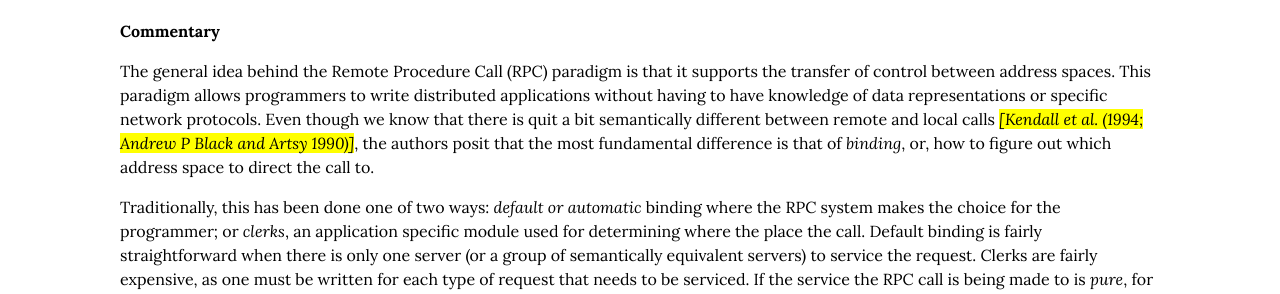
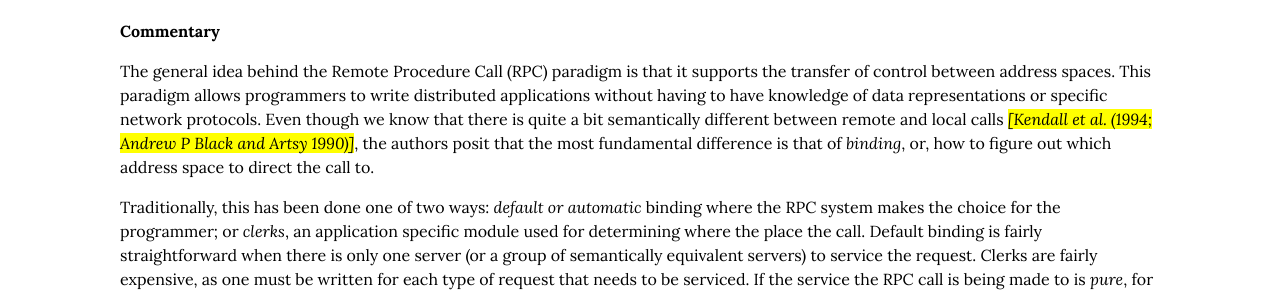
Before and after one commit to cmeiklejohn/cmeiklejohn.github.io, a Jekyll site: the page built from _posts/2016-03-06-hermes.markdown, in a window 1280 px wide and 900 px high. Shown: the part 337-631 px from the top of the window. Built offline with Jekyll 4.4.1, drawn with Linux system fonts in a browser that asks for light colours; comment, search, counter and statistics services are not loaded.

Commit message:
hermes spelling/typo fix
keep up the great work

```diff
--- a/_posts/2016-03-06-hermes.markdown
+++ b/_posts/2016-03-06-hermes.markdown
@@ -13,7 +13,7 @@ _This is one post in a series about programming models and languages for distrib
 <li><p><em>Implementing Location Independent Invocation</em>, Black, Andrew P and Artsy, Yeshayahu, IEEE Transactions on Parallel and Distributed Systems, 1990 <span class="citation">Andrew P Black and Artsy (1990)</span>.</p></li>
 </ul>
 <h2 id="commentary">Commentary</h2>
-<p>The general idea behind the Remote Procedure Call (RPC) paradigm is that it supports the transfer of control between address spaces. This paradigm allows programmers to write distributed applications without having to have knowledge of data representations or specific network protocols. Even though we know that there is quit a bit semantically different between remote and local calls <span class="citation">Kendall et al. (1994; Andrew P Black and Artsy 1990)</span>, the authors posit that the most fundamental difference is that of <em>binding</em>, or, how to figure out which address space to direct the call to.</p>
+<p>The general idea behind the Remote Procedure Call (RPC) paradigm is that it supports the transfer of control between address spaces. This paradigm allows programmers to write distributed applications without having to have knowledge of data representations or specific network protocols. Even though we know that there is quite a bit semantically different between remote and local calls <span class="citation">Kendall et al. (1994; Andrew P Black and Artsy 1990)</span>, the authors posit that the most fundamental difference is that of <em>binding</em>, or, how to figure out which address space to direct the call to.</p>
 <p>Traditionally, this has been done one of two ways: <em>default or automatic</em> binding where the RPC system makes the choice for the programmer; or <em>clerks</em>, an application specific module used for determining where the place the call. Default binding is fairly straightforward when there is only one server (or a group of semantically equivalent servers) to service the request. Clerks are fairly expensive, as one must be written for each type of request that needs to be serviced. If the service the RPC call is being made to is <em>pure</em>, for instance providing as fast Fourier transform as the authors put it, it is easy to choose automatic binding to select a server based on latency or availability. However, it is more challenging if services host application data. In their example, they consider an employee directory at Digital where application data is partitioned by company, and further by other groupings. If this mapping changes infrequently, a static mapping can be distributed to all of the clients; but, what happens if objects are mobile and this changes more frequently?</p>
 <p>One of the fantastic things about this paper is how forward thinking the design is for an actual industrial problem at Digital Equipment Corporation. I consider this one of the early versions of what we now call an “industry” research report, even though the system never was productized and the work was mainly performed by researchers in a lab. The application deals with expense vouchers for employees: each form needs to be filled in by an employee, approved by various managers, filed, and eventually results in a payout of actual cash. Each of the managers that are involved in approving the form may be located in different buildings in different continents. The application design assumes Digital’s global network of 36,000 machines and assumes that centralizing the records for each form in a centralized database is infeasible. Instead, the design is based on mobile objects for both data and code; forms should be able to move around the network as required by the application.</p>
 <p>The Hermes system is broken into three components: a naming service, a persistent store known as a collection of <em>storesites</em>, and routing layer that sits above the RPC system. Each object in the system is given a globally unique identifier, a source <em>storesite</em> and a <em>temporal address descriptor</em> or <em>tad</em>. The <em>temporal address descriptor</em> is a pair composed of a Hermes node identifier and a monotonically advancing timestamp: this pair represents where an object is located at a given time. This information is also persisted in the objects <em>storesite</em>. As objects move around the network, the <em>tad</em> is updated at the source node and 2PC used to coordinate a change with the record at the objects’s <em>storesite</em>.</p>
```
